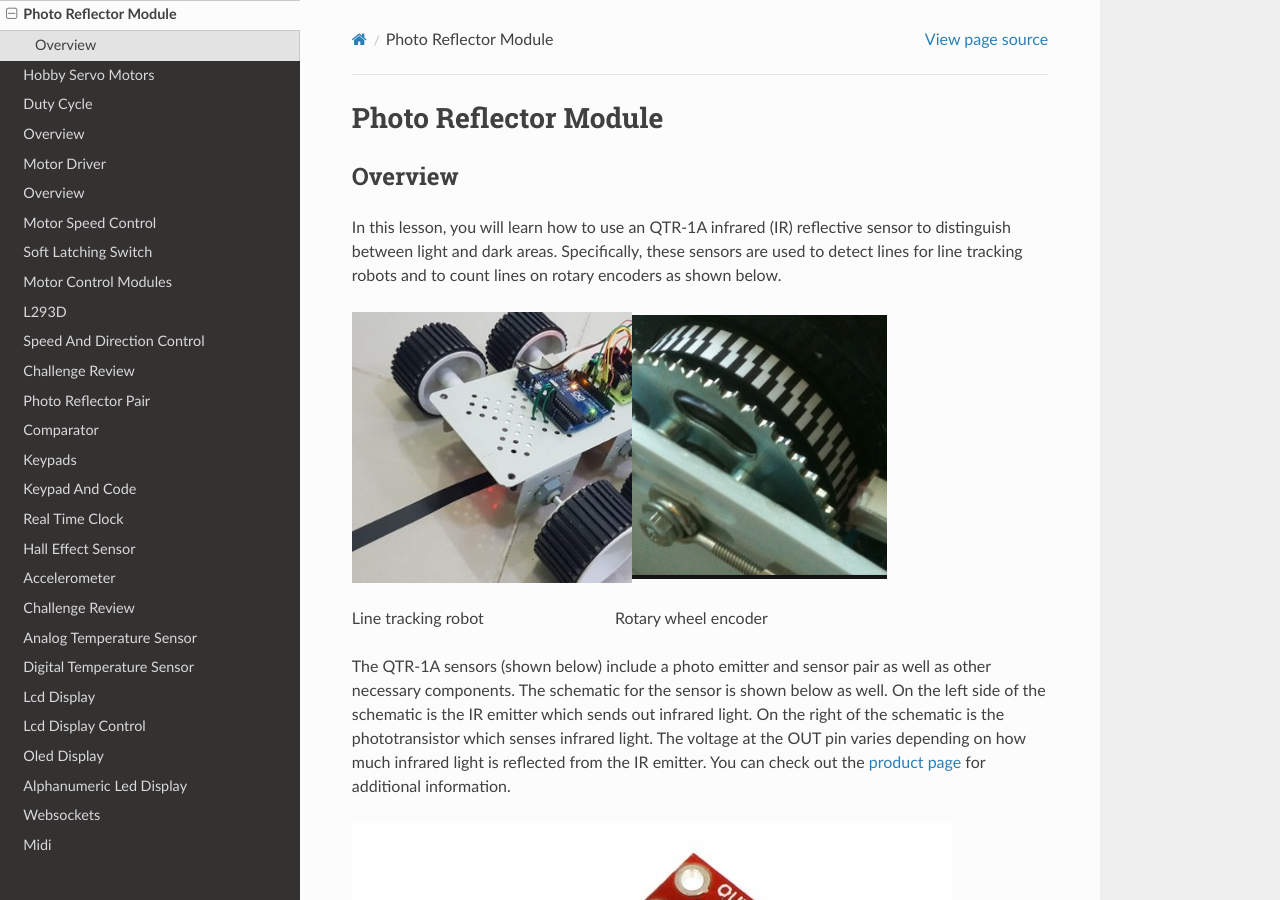
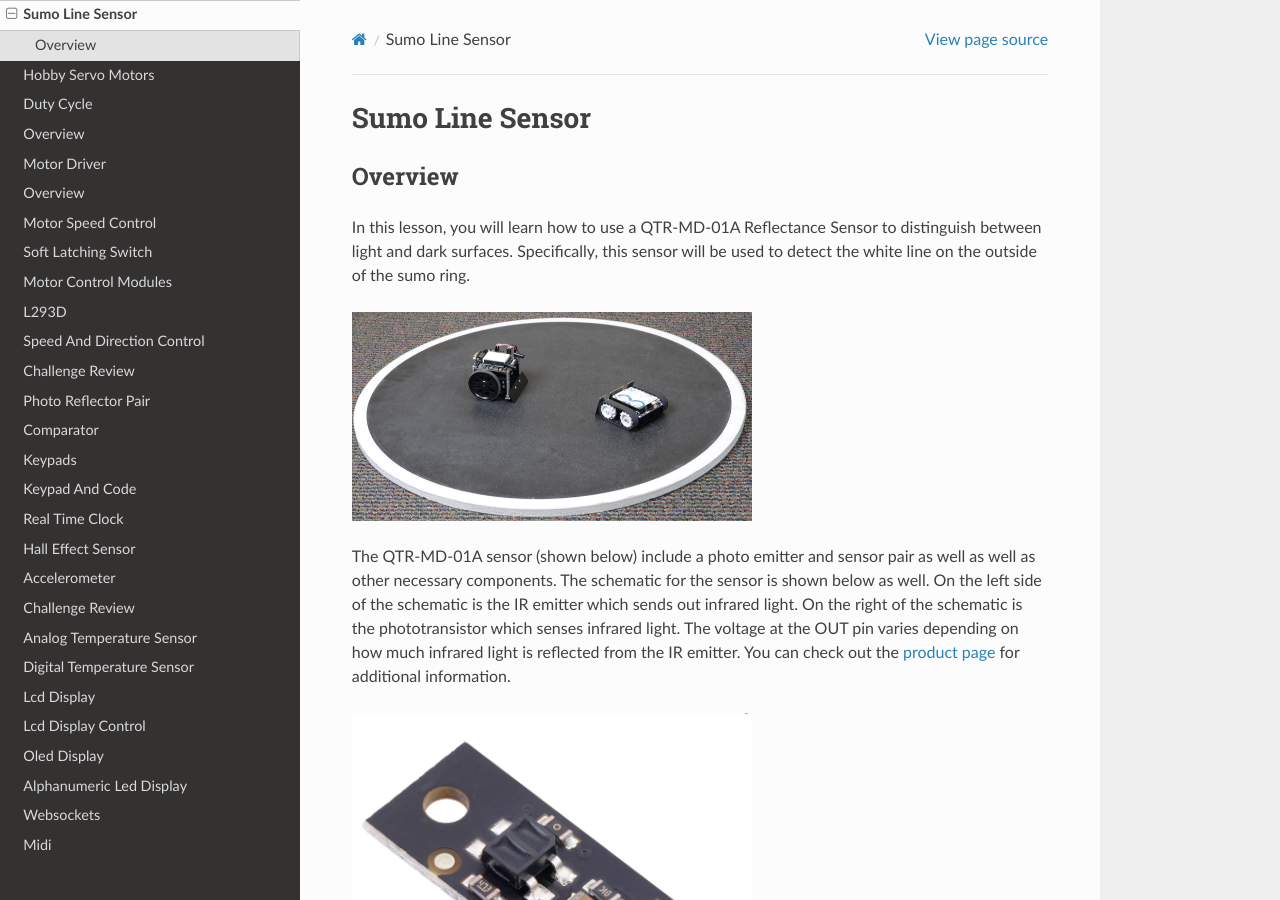
Before and after one commit to maxtkc/mvths-wiki, a Sphinx documentation site: the page built from docs/070xf-sumo-line-sensor.rst, in a window 1280 px wide and 900 px high. Built offline with Sphinx 7.4.7 and the Read the Docs theme 2.0.0, drawn with Linux system fonts in a browser that asks for light colours; pages that are not in the unit, such as notebooks, are missing from menus; some of the changed text lies outside the part shown.

Commit message:
Update 070xf-sumo-line-sensor.rst

```diff
--- a/docs/070xf-sumo-line-sensor.rst
+++ b/docs/070xf-sumo-line-sensor.rst
@@ -1,20 +1,22 @@
-Photo Reflector Module
+Sumo Line Sensor
 ======================
 
 Overview
 --------
 
-In this lesson, you will learn how to use an QTR-1A infrared (IR) reflective sensor to distinguish between light and dark areas. Specifically, these sensors are used to detect lines for line tracking robots and to count lines on rotary encoders as shown below.
+In this lesson, you will learn how to use a QTR-MD-01A Reflectance Sensor to distinguish between light and dark surfaces. Specifically, this sensor will be used to detect the white line on the outside of the sumo ring.
 
-|image0|\ |image1|
+.. image:: images/sumoring.PNG
+      :width: 400px
 
-Line tracking robot                                Rotary wheel encoder
+The QTR-MD-01A sensor (shown below) include a photo emitter and sensor pair as well as well as other necessary components. The schematic for the sensor is shown below as well. On the left side of the schematic is the IR emitter which sends out infrared light. On the right of the schematic is the phototransistor which senses infrared light. The voltage at the OUT pin varies depending on how much infrared light is reflected from the IR emitter. You can check out the `product page <https://www.pololu.com/product/2458>`__  for additional information.
 
-The QTR-1A sensors (shown below) include a photo emitter and sensor pair as well as other necessary components. The schematic for the sensor is shown below as well. On the left side of the schematic is the IR emitter which sends out infrared light. On the right of the schematic is the phototransistor which senses infrared light. The voltage at the OUT pin varies depending on how much infrared light is reflected from the IR emitter. You can check out the `product page <https://www.pololu.com/product/2458>`__  for additional information.
+.. image:: images/linesensor.PNG
+      :width: 400px
 
-|image2|\ |image3|
+.. image:: images/linesensorschematic.PNG
+      :width: 400px
 
-QTR-1A Sensor                        QTR-1A Schematic
 
 In order to accurately test this sensor, you will need to create a sensor mount, a connector cable and a test card. The sensor mount should hold the sensor at a fixed height around 0.125” (3mm) above the table and allow you to easily pass the test card under the sensor. You can create this using cardboard and tape. Since the sensor will not be on your breadboard, you will also need to use flexible jump wires to connect it to your board. Finally, you will need to create a card for testing your sensor’s sensitivity to dark and light surfaces. This can be made simply from a white index card with a single black line made using a marker or tape.
 
```
